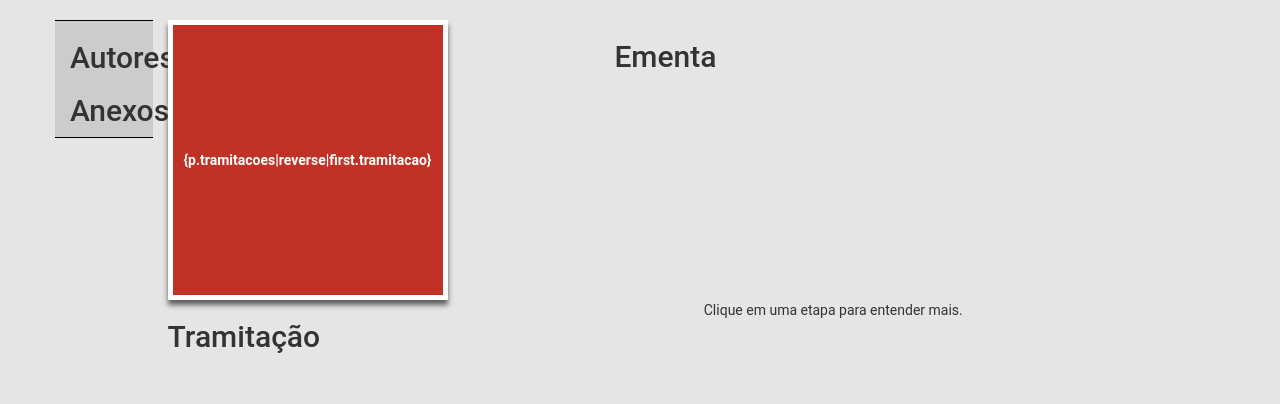
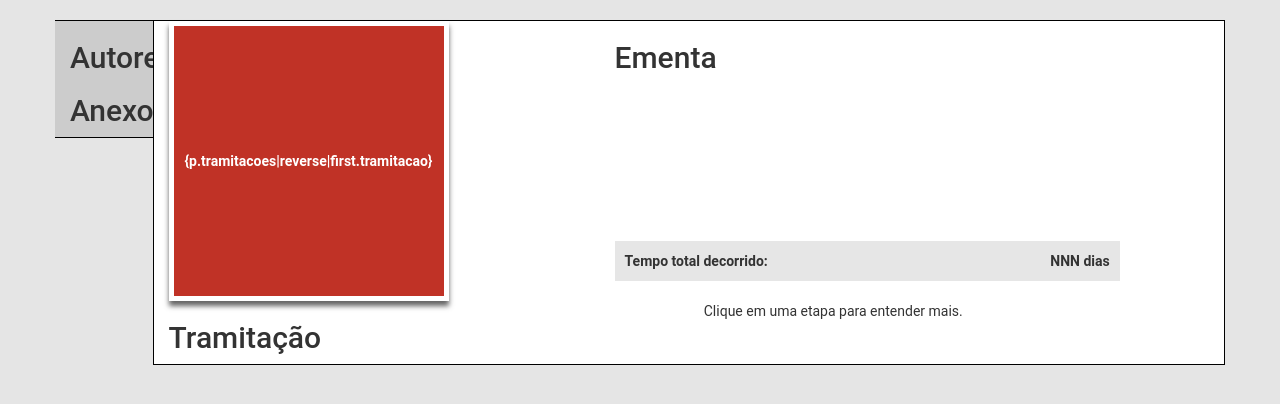
Before and after one commit to monitorlegislativo/hackday, a Flask app: page /legis/1/1/1 in a window 1280 px wide. Shown: the part 52-456 px from the top of the page. Run offline with Flask 2, Linux system fonts and the light colour scheme; data that the repository does not hold is empty; some libraries are stand-ins or nearby versions.

Commit message:
layout do tempo; sem logica ainda

```diff
--- a/server/static/css/main.css
+++ b/server/static/css/main.css
@@ -52,6 +52,20 @@
     vertical-align:middle;
 }
 
+#legis .ementa {
+	height:200px;
+}
+
+#legis .tempo {
+	width:100%;
+	background-color: #e6e6e6;
+	padding:10px;
+	font-weight: bold;
+}
+
+#legis .tempo span {
+	float:right;
+}
 #legis .status.card {
 	background-color: #c03226;
 	width:280px;
--- a/server/templates/legis.html
+++ b/server/templates/legis.html
@@ -44,7 +44,7 @@
       			<h2>Anexos</h2>
       			</div>
       		</div>
-      		<div class="col-md-11 middle">
+      		<div class="col-md-11 main">
       			<div class="row">
       				<div class="col-md-5">
 						<div class="status card">
@@ -59,6 +59,9 @@
 						<div class="ementa">
 							<h2>Ementa</h2>
 							<p>{{p.ementa}}</p>
+						</div>
+						<div class="tempo">
+							Tempo total decorrido: <span>NNN dias</span>
 						</div>
 					</div>
 				</div>
```
Also changed, not shown: 1 other file.
